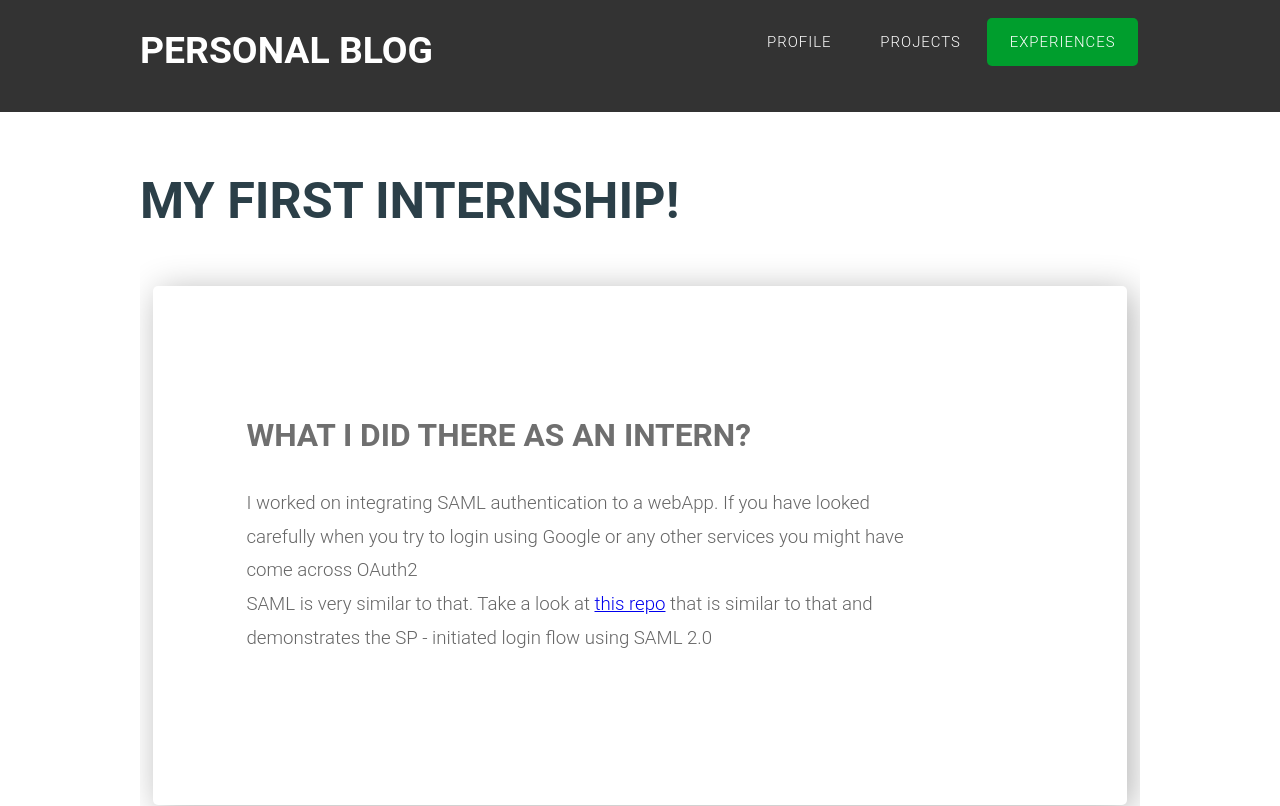
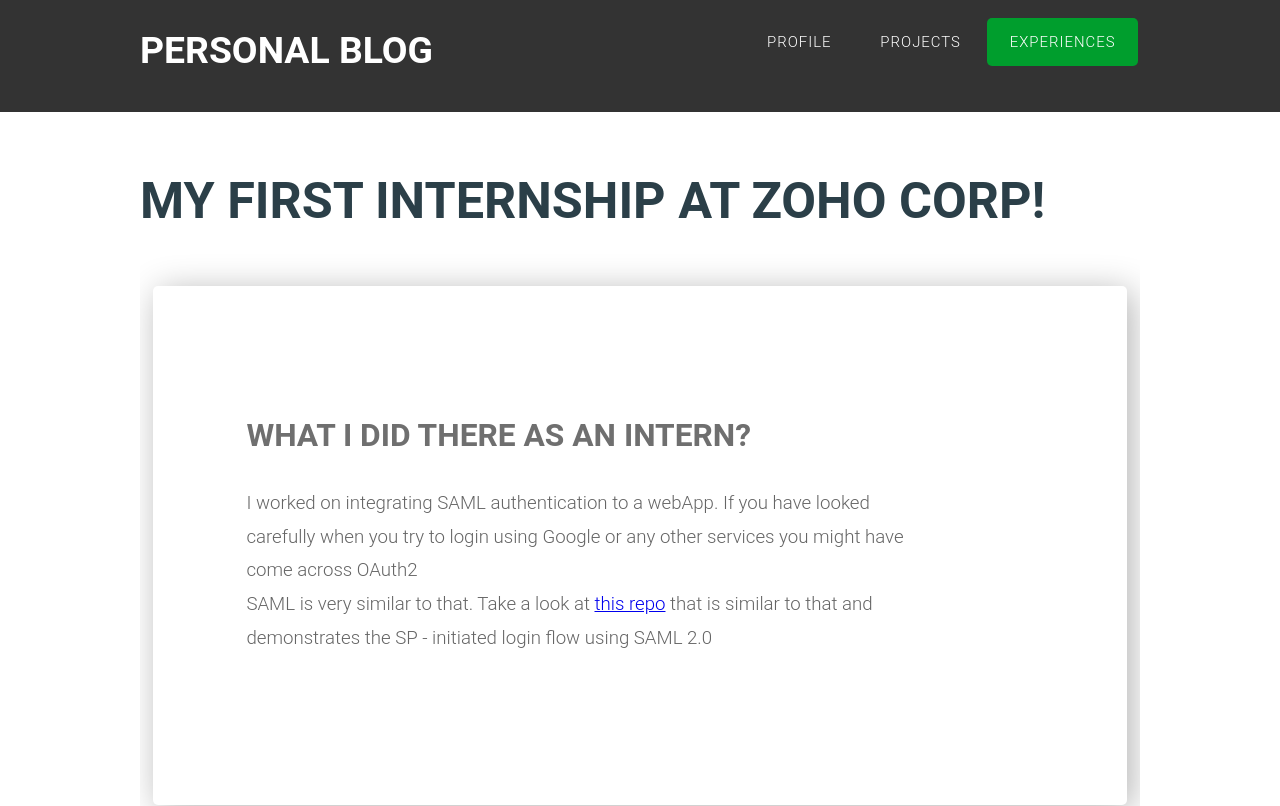
Before and after one commit to sdivakarrajesh/sdivakarrajesh.github.io, a plain HTML site: page internship.html in a window 1280 px wide. Shown: the top 806 px of the page. Drawn offline with Linux system fonts and the light colour scheme.

Commit message:
fixed type

```diff
--- a/internship.html
+++ b/internship.html
@@ -30,7 +30,7 @@
 
 
 	<div id="strip" class="container">
-	<div class="title"><h2><br>MY First Internship!</h2></div>
+	<div class="title"><h2><br>MY First Internship at Zoho Corp!</h2></div>
 	<div class="card">
 	<div class="section">
 	<div class="description-right">
```
